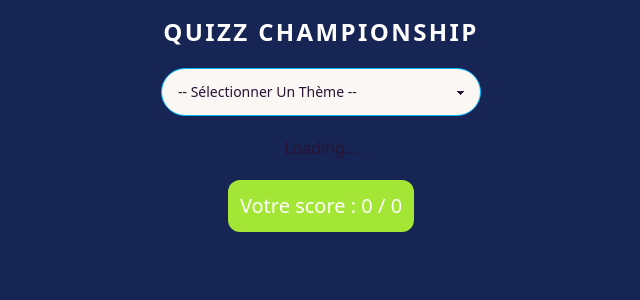
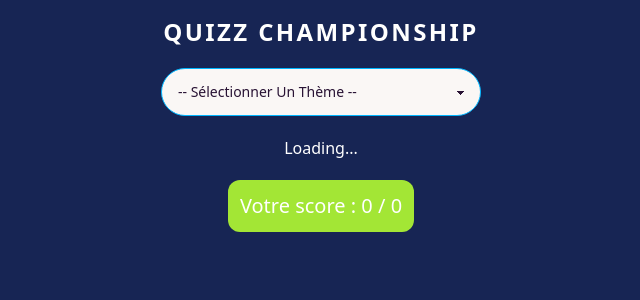
Before and after one commit to Fanou59/quizzReactJS, a React (Vite) app: page / in a window 1280 px wide. Shown: the top 300 px of the page, without its empty margins (319-959 px from the left). Built offline with nearby package versions, Linux system fonts and the light colour scheme.

Commit message:
Ajout d'une classe CSS pour améliorer le style du message de chargement dans le composant Quiz

```diff
--- a/src/components/Quiz.jsx
+++ b/src/components/Quiz.jsx
@@ -30,7 +30,7 @@ export const Quiz = ({ quizData, handleAnswer, handleShowResults }) => {
   }, [quizData]);
 
   if (!quizData || quizData.length === 0) {
-    return <div>Loading...</div>;
+    return <div className="text-white">Loading...</div>;
   }
 
   const question = quizData[currentQuestion];
```
Also changed, not shown: src/assets/quiz_favicon.png (deleted).
